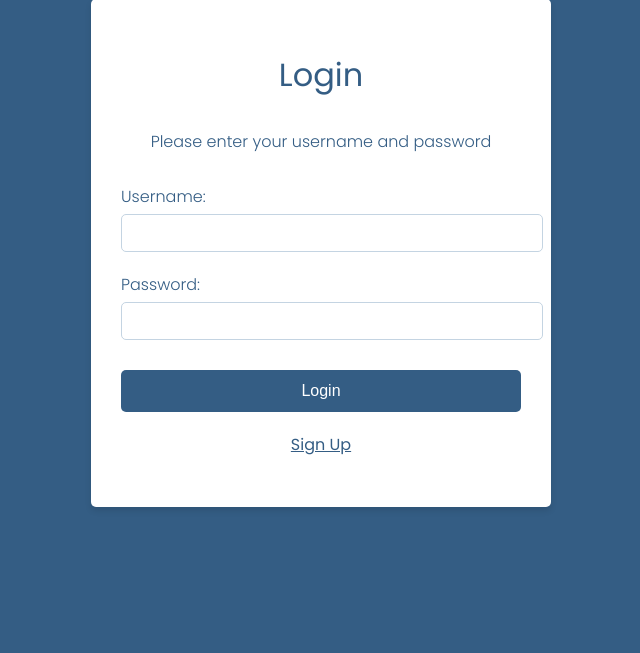
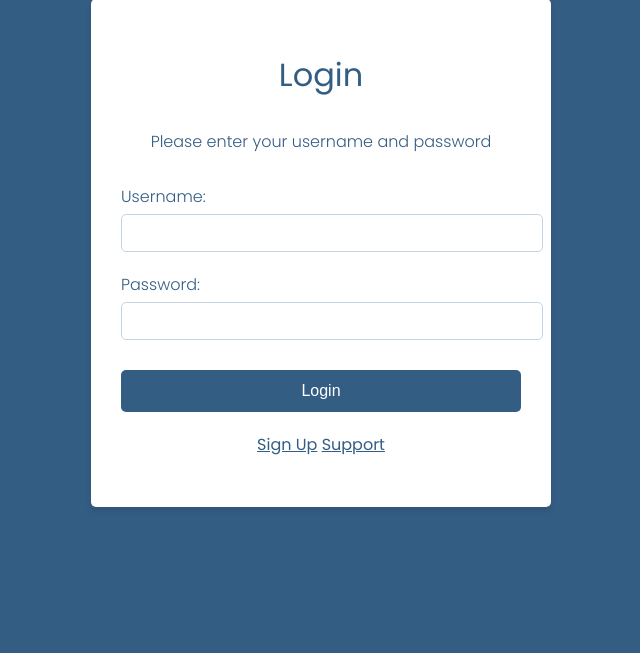
Before and after one commit to KinneyRepo/Project_Management_Application, a PHP site: page /login.php in a window 1280 px wide. Shown: the part 147-800 px from the top of the page, without its empty margins (319-959 px from the left). Run offline with PHP 8.4, Linux system fonts and the light colour scheme.

Commit message:
Added link to support page from login

```diff
--- a/login.php
+++ b/login.php
@@ -8,7 +8,9 @@
     <link rel="stylesheet" href="css/login.css" type="text/css"/>
     </style>
 </head>
+
 <body>
+
 <div class="container">
     <div>
     <h1>Login</h1>
@@ -53,9 +55,8 @@
 
     };
 
+    ?>
 
-
-    ?>
     <form action="login.php" method="post">
         <label for="username">Username:</label>
         <input type="text" id="username" name="username" required>
@@ -67,7 +68,8 @@
         <input type="submit" value="Login">
         </div>
         <div id = "signUpBtn">
-        <a href="">Sign Up</a>
+        <a class="signup" href="">Sign Up</a>
+        <a class="support" href="support.php">Support</button>
         </div>
     </form>
 </div>
```
